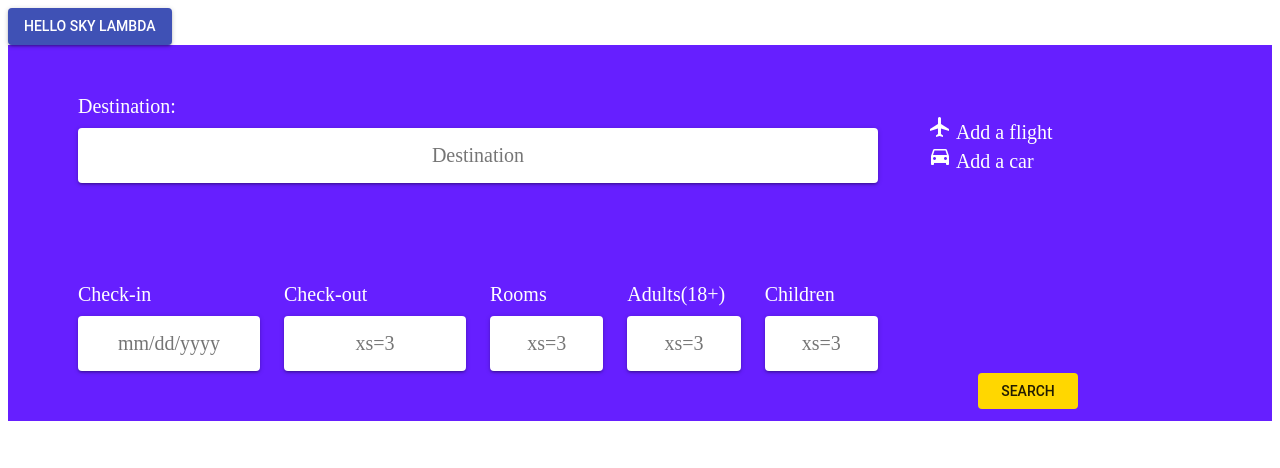
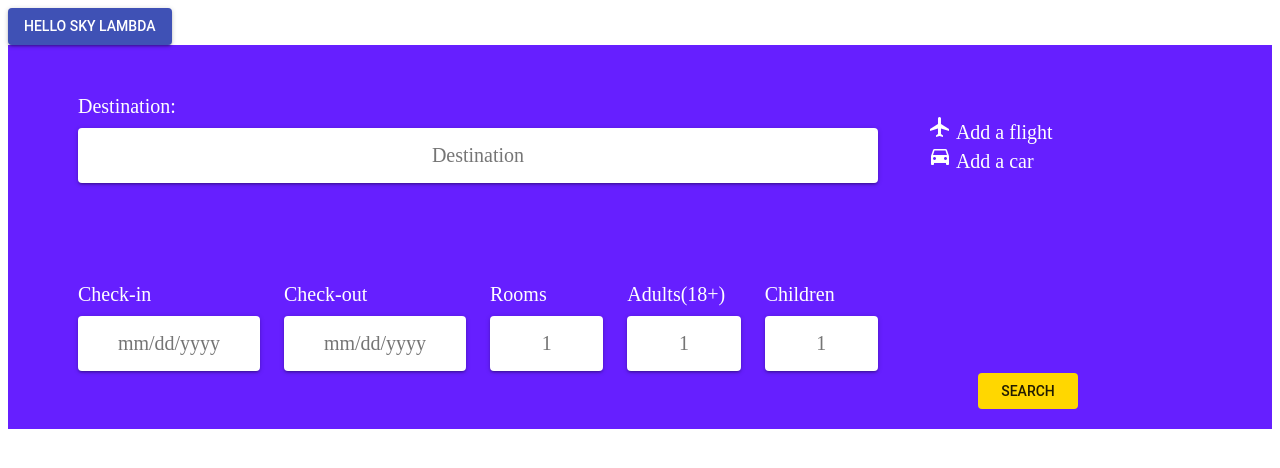
Before and after one commit to iamthuypham/Lambda-sky-frontend, a React (Create React App) app: page / in a window 1280 px wide. Shown: the top 468 px of the page. Built offline with nearby package versions, Linux system fonts and the light colour scheme.

Commit message:
adjusted font

```diff
--- a/src/components/searchbar/index.js
+++ b/src/components/searchbar/index.js
@@ -57,7 +57,8 @@ const styles = theme => ({
 
   button: {
     backgroundColor: "gold",
-    width: 100
+    width: 100,
+    marginBottom: 20
   },
   label: {
     verticalAlign: "top"
@@ -87,19 +88,19 @@ function SearchBar(props) {
                 </Grid>
                 <Grid item xs={3}>
                   <label for="destination">Check-out</label>
-                  <Paper className={classes.paper}>xs=3</Paper>
+                  <Paper className={classes.paper}>mm/dd/yyyy</Paper>
                 </Grid>
                 <Grid item xs={2}>
                   <label for="destination">Rooms</label>
-                  <Paper className={classes.paper}>xs=3</Paper>
+                  <Paper className={classes.paper}>1</Paper>
                 </Grid>
                 <Grid item xs={2}>
                   <label for="destination">Adults(18+)</label>
-                  <Paper className={classes.paper}>xs=3</Paper>
+                  <Paper className={classes.paper}>1</Paper>
                 </Grid>
                 <Grid item xs={2}>
                   <label for="destination">Children</label>
-                  <Paper className={classes.paper}>xs=3</Paper>
+                  <Paper className={classes.paper}>1</Paper>
                 </Grid>
               </Grid>
             </div>
@@ -113,6 +114,7 @@ function SearchBar(props) {
             <div>
               <i class="material-icons">directions_car</i> Add a car
             </div>
+
             <div className={classes.buttonWrapper}>
               <Button className={classes.button}>Search</Button>
             </div>
```
